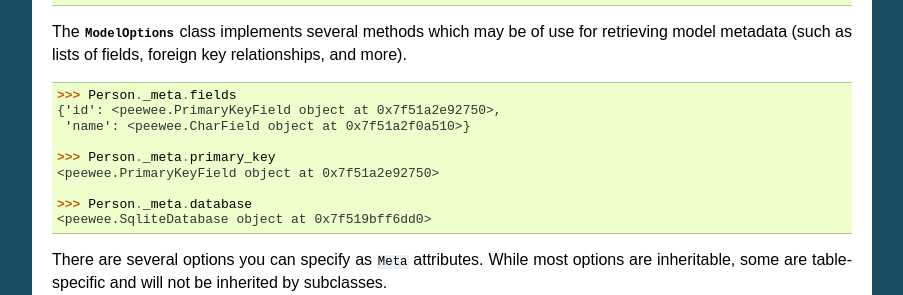
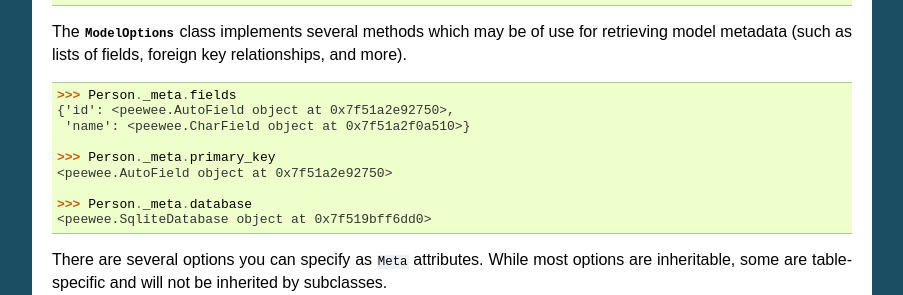
Before and after one commit to coleifer/peewee, a Sphinx documentation site: the page built from docs/peewee/models.rst, in a window 1280 px wide and 900 px high, scrolled down 10980 px. Shown: the part 157-452 px from the top of the window, without its empty margins (198-1101 px from the left). Built offline with Sphinx 7.4.7, drawn with Linux system fonts in a browser that asks for light colours; pages that are not in the unit, such as notebooks, are missing from menus; the version number could not be read and is left out; some of the changed text lies outside the part shown.

Commit message:
Replace PrimaryKeyField with AutoField in docs

```diff
--- a/docs/peewee/models.rst
+++ b/docs/peewee/models.rst
@@ -743,11 +743,11 @@
 .. code-block:: pycon
 
     >>> Person._meta.fields
-    {'id': <peewee.PrimaryKeyField object at 0x7f51a2e92750>,
+    {'id': <peewee.AutoField object at 0x7f51a2e92750>,
      'name': <peewee.CharField object at 0x7f51a2f0a510>}
 
     >>> Person._meta.primary_key
-    <peewee.PrimaryKeyField object at 0x7f51a2e92750>
+    <peewee.AutoField object at 0x7f51a2e92750>
 
     >>> Person._meta.database
     <peewee.SqliteDatabase object at 0x7f519bff6dd0>
@@ -1216,7 +1216,7 @@
         User.insert_many(data, fields=fields).execute()
 
 If you *always* want to have control over the primary key, simply do not use
-the :py:class:`PrimaryKeyField` field type, but use a normal
+the :py:class:`AutoField` field type, but use a normal
 :py:class:`IntegerField` (or other column type):
 
 .. code-block:: python
```
